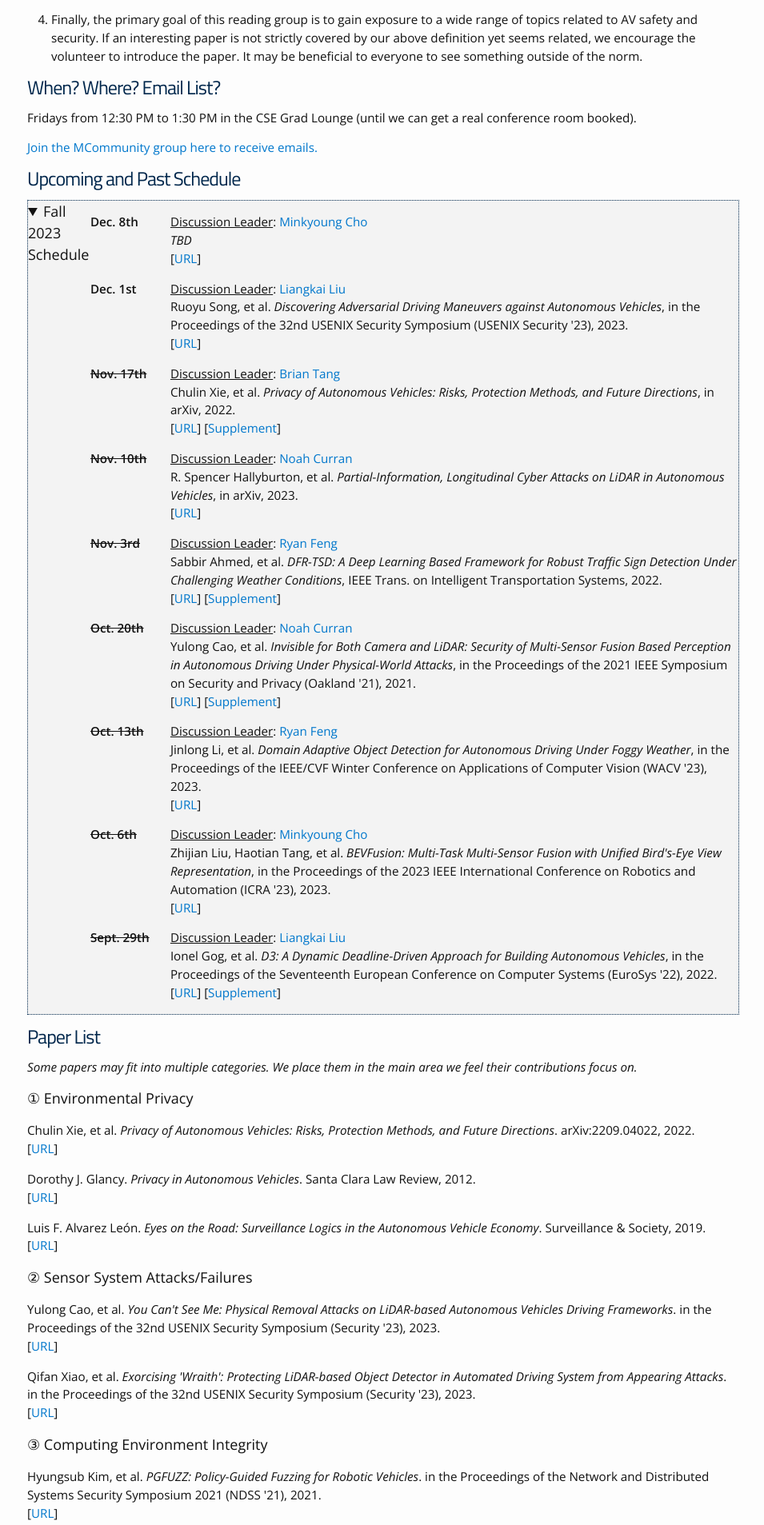
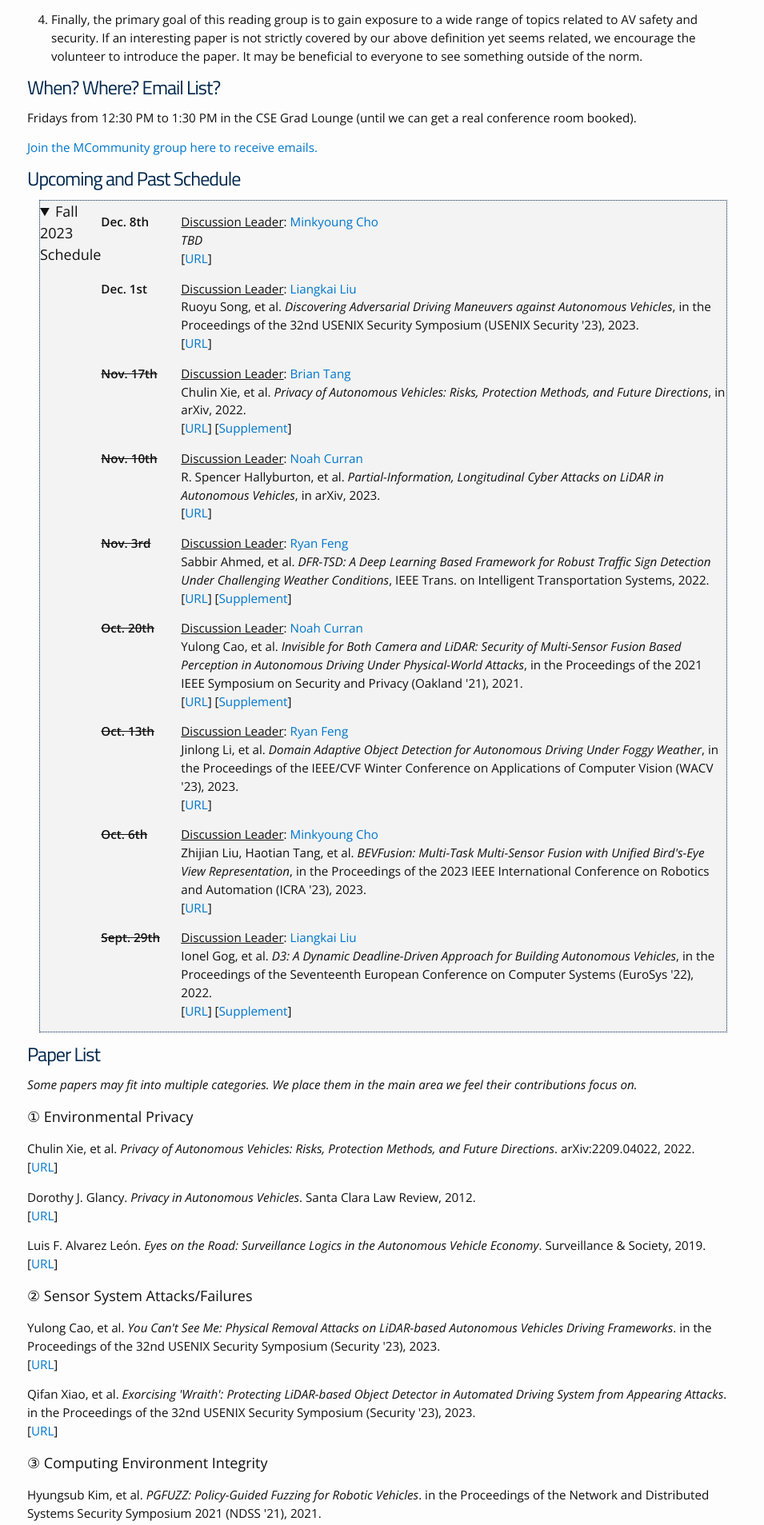
Before and after one commit to noah-curran/noah-curran.github.io, a Jekyll site: the page built from av-safe-sec.md, in a window 1280 px wide. Shown: the part 1422-3329 px from the top of the page at 80% size, without its empty margins (161-1116 px from the left). Built offline with Jekyll 4.4.1, drawn with Linux system fonts in a browser that asks for light colours.

Commit message:
add margins to details box

```diff
--- a/_sass/_layout.scss
+++ b/_sass/_layout.scss
@@ -271,6 +271,7 @@ ul.listing li.listing-item a {
     display: flex;
     border: 1px dotted #00274c;
     background-color: #f3f3f3;
+    margin: $spacing-unit / 2;
 }
 
 details {
```
